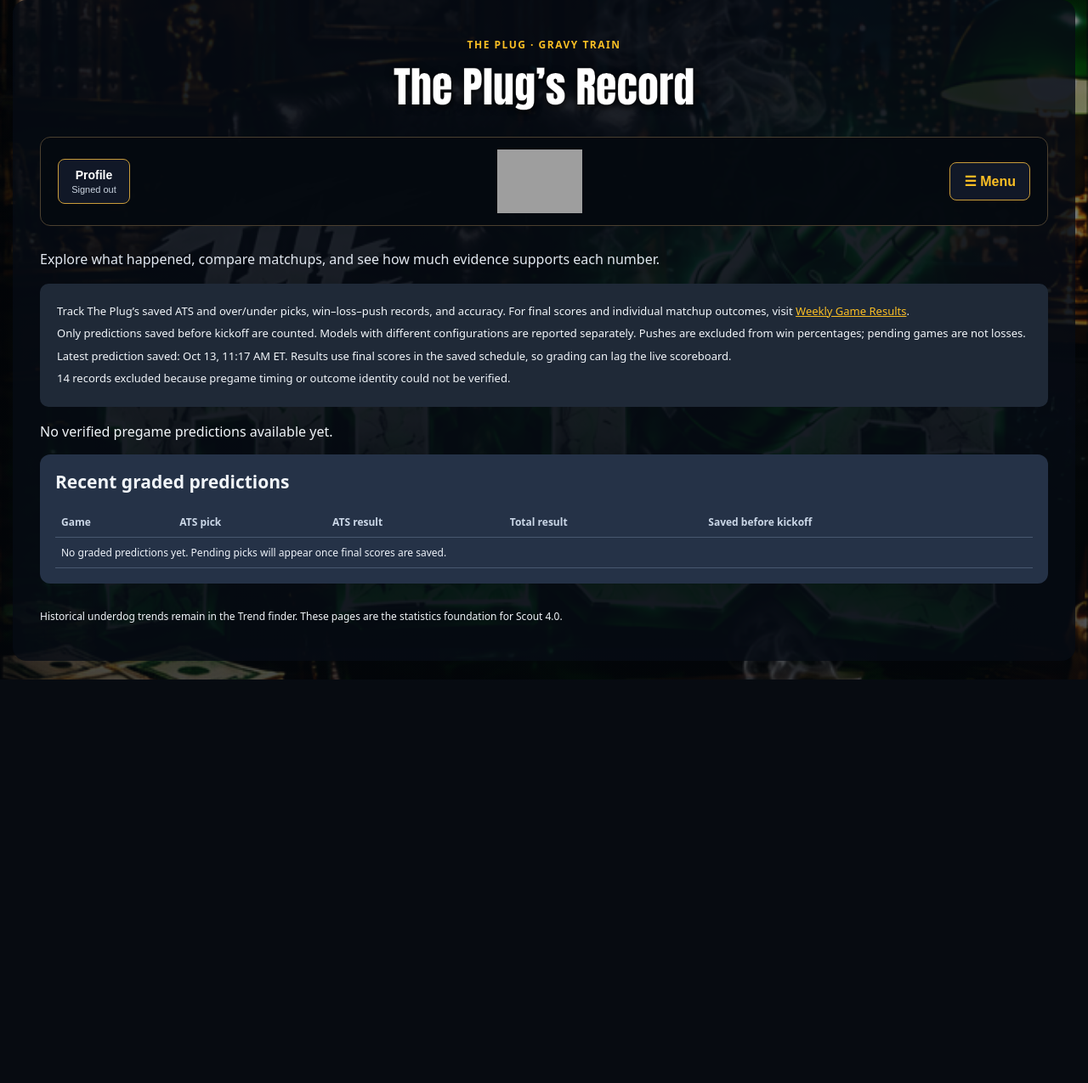
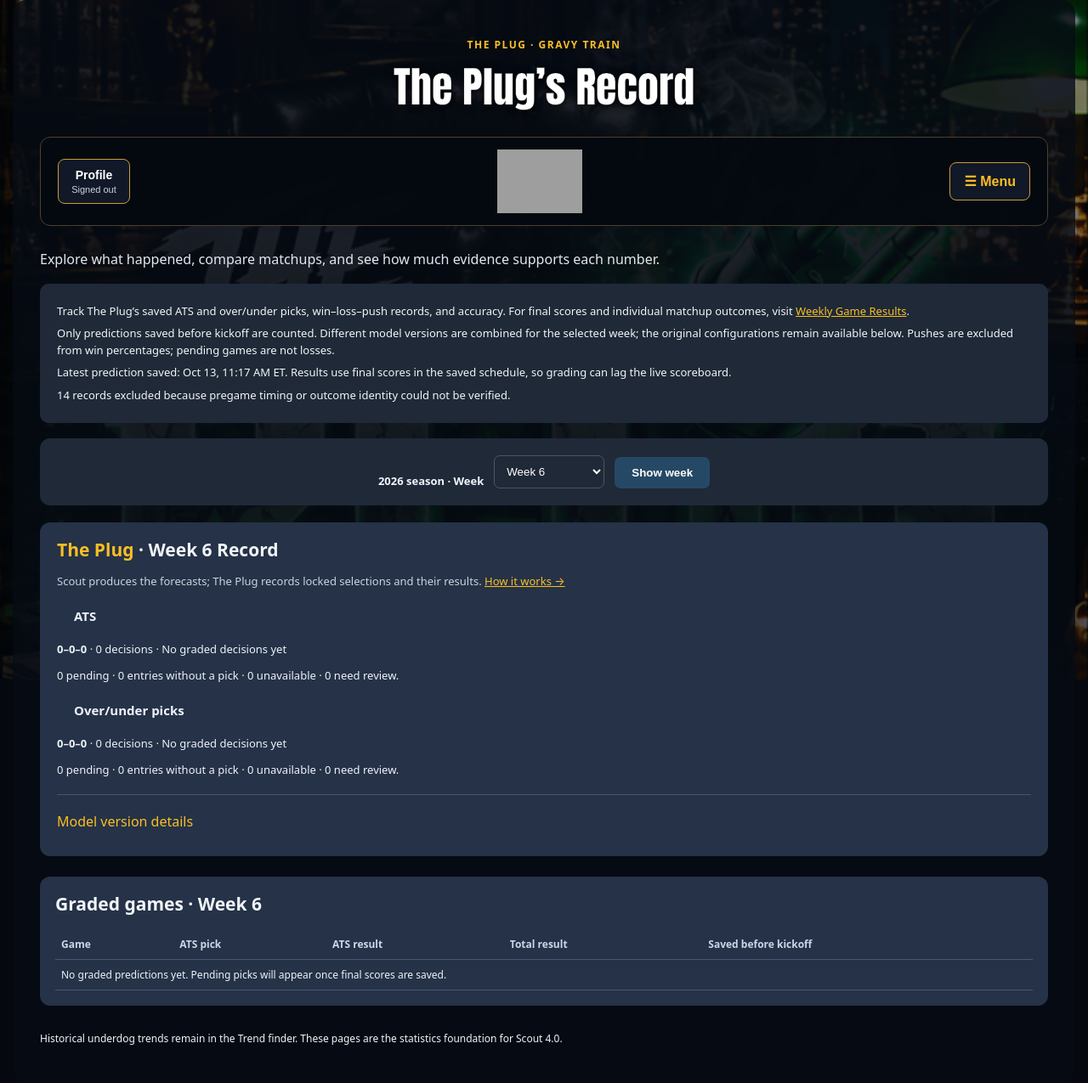
Before and after one commit to leorezendes-cloud/Trend-Finder, a Flask app: page /predictions/results in a window 1280 px wide. Shown: the whole page at 85% size. Before the commit the page ends 800 px from the top, so only its background shows below. Run offline with Flask 3, Linux system fonts and the light colour scheme; some libraries are stand-ins or nearby versions; grey boxes are pictures that could not be loaded.

Commit message:
Improve weekly results layout and prediction records

```diff
--- a/fan_views.py
+++ b/fan_views.py
@@ -446,9 +446,56 @@ def prediction_performance(records, schedule):
     return list(groups.values()), sorted(graded,key=lambda r:r['date'],reverse=True)[:10], excluded
 
 
+def combine_prediction_groups(groups):
+    """A weekly scoreboard is one card; preserve configuration cohorts for audit."""
+    result = {}
+    for market in ('ats', 'totals'):
+        counts = {status: sum(group[market].get(status, 0) for group in groups)
+                  for status in ('Win', 'Loss', 'Push', 'Pending', 'No Call',
+                                 'Unavailable', 'Review needed')}
+        counts['decisions'] = counts['Win'] + counts['Loss']
+        counts['rate'] = 100 * counts['Win'] / counts['decisions'] if counts['decisions'] else None
+        result[market] = counts
+    return result
+
+
 @bp.get('/predictions/results')
 def prediction_results():
+    from flask import request
+    from site_week import active_week
     records = [json.loads(p.read_text()) for p in (ROOT / 'data/scout4/blend/predictions').glob('*.json')]
-    groups, recent, excluded = prediction_performance(records, effective_rows(read_csv(ROOT / 'nfl_games.csv'),ROOT/'nfl_games.csv'))
-    return render_template('prediction_results.html', groups=groups, recent=recent,
+    path = ROOT / 'nfl_games.csv'
+    original_schedule = read_csv(path)
+    schedule = effective_rows(original_schedule, path)
+    saved_weeks = set()
+    for record in records:
+        try:
+            season, week = int(record['season']), int(record['week'])
+            if 1 <= week <= 18:
+                saved_weeks.add((season, week))
+        except (KeyError, TypeError, ValueError):
+            continue
+    current = active_week(original_schedule)
+    if saved_weeks:
+        season = current[0] if current and any(year == current[0] for year, _ in saved_weeks) else max(year for year, _ in saved_weeks)
+        weeks = sorted(week for year, week in saved_weeks if year == season)
+        default_week = current[1] if current and current[0] == season and current[1] in weeks else weeks[-1]
+    else:
+        season, weeks, default_week = (current[0] if current else None), [], None
+    selection = request.args.get('week')
+    if selection is not None:
+        try:
+            selected_week = int(selection)
+        except (TypeError, ValueError):
+            abort(400, description='Invalid week.')
+        if selected_week not in weeks:
+            abort(400, description='No saved predictions for that week.')
+    else:
+        selected_week = default_week
+    selected_records = [r for r in records if str(r.get('season')) == str(season)
+                        and str(r.get('week')) == str(selected_week)] if selected_week is not None else []
+    groups, recent, excluded = prediction_performance(selected_records, schedule)
+    return render_template('prediction_results.html', groups=groups,
+                           summary=combine_prediction_groups(groups), recent=recent,
+                           season=season, weeks=weeks, selected_week=selected_week,
                            excluded=excluded, freshness=data_freshness())
--- a/static/scout4.css
+++ b/static/scout4.css
@@ -340,3 +340,21 @@
 /* Keep source-note links readable on the shared dark theme. */
 .stats-note a { color: #fbbf24; }
 .stats-note summary { font-weight: 700; cursor: pointer; }
+
+/* One consolidated weekly record with a compact week picker. */
+.scout4 .prediction-week-selector {
+    display: flex; align-items: end; justify-content: center; gap: 12px;
+    margin: 16px 0 20px; flex-wrap: wrap;
+}
+.scout4 .prediction-week-selector label {min-width: 0; color: #f1f5f9;}
+.scout4 .prediction-week-selector select {min-width: 130px;}
+.scout4 .prediction-week-selector button {width: auto;}
+.scout4 .prediction-week-record {padding: 18px 20px;}
+.scout4 .prediction-week-record h2 {margin: 0 0 14px;}
+.scout4 .prediction-week-description {color: #cbd5e1;}
+.scout4 .prediction-version-details {margin: 18px 0 4px; border-top: 1px solid #475569; padding-top: 12px;}
+.scout4 .prediction-version-details summary {padding: 8px 0; color: #fbbf24;}
+@media (max-width: 600px) {
+    .scout4 .prediction-week-selector {align-items: stretch;}
+    .scout4 .prediction-week-selector select {flex: 1;}
+}
--- a/templates/prediction_results.html
+++ b/templates/prediction_results.html
@@ -1,11 +1,22 @@
 {% extends 'scout4_base.html' %}
 {% block title %}The Plug’s Record{% endblock %}{% block heading %}The Plug’s Record{% endblock %}
 {% block filter_form %}{% endblock %}
-{% block data_notes %}<aside class="stats-note"><p>Track The Plug’s saved ATS and over/under picks, win–loss–push records, and accuracy. For final scores and individual matchup outcomes, visit <a href="{{ url_for('sunday_results_page') }}">Weekly Game Results</a>.</p><p>Only predictions saved before kickoff are counted. Models with different configurations are reported separately. Pushes are excluded from win percentages; pending games are not losses.</p><p>Latest prediction saved: {{ freshness.predictions|eastern_time if freshness.predictions else 'None yet' }}. Results use final scores in the saved schedule, so grading can lag the live scoreboard.</p>{% if excluded %}<p>{{ excluded }} records excluded because pregame timing or outcome identity could not be verified.</p>{% endif %}</aside>{% endblock %}
+{% block data_notes %}<aside class="stats-note"><p>Track The Plug’s saved ATS and over/under picks, win–loss–push records, and accuracy. For final scores and individual matchup outcomes, visit <a href="{{ url_for('sunday_results_page') }}">Weekly Game Results</a>.</p><p>Only predictions saved before kickoff are counted. Different model versions are combined for the selected week; the original configurations remain available below. Pushes are excluded from win percentages; pending games are not losses.</p><p>Latest prediction saved: {{ freshness.predictions|eastern_time if freshness.predictions else 'None yet' }}. Results use final scores in the saved schedule, so grading can lag the live scoreboard.</p>{% if excluded %}<p>{{ excluded }} records excluded because pregame timing or outcome identity could not be verified.</p>{% endif %}</aside>{% endblock %}
 {% block content %}
 {% if config.get('EXPERT_BETA_ENABLED') %}<p><a href="{{ url_for('expert_beta.archive') }}">Prediction archive →</a></p>{% endif %}
 
-{% for group in groups %}<section class="stats-card matchup-panel"><h2><span class="prediction-brand">The Plug</span> powered by Scout 4.0</h2><details><summary>Model version details</summary><p>{{ group.version }} · Configuration {{ group.configuration[:12] }}</p></details>
-{% for name,label in [('ats','ATS'),('totals','Over/under picks')] %}{% set result=group[name] %}<h3>{{ label }}</h3><p><strong>{{ result.get('Win',0) }}–{{ result.get('Loss',0) }}–{{ result.get('Push',0) }}</strong> · {{ result.decisions }} decisions{% if result.rate is not none %} · {{ result.rate|stat }}% wins{% else %} · No graded decisions yet{% endif %}</p><p>{{ result.get('Pending',0) }} pending · {{ result.get('No Call',0) }} older entries without a pick · {{ result.get('Unavailable',0) }} unavailable · {{ result.get('Review needed',0) }} need review.</p>{% endfor %}</section>{% else %}<p>No verified pregame predictions available yet.</p>{% endfor %}
-<section class="stats-card matchup-panel"><h2>Recent graded predictions</h2><div class="table-scroll"><table><thead><tr><th>Game</th><th>ATS pick</th><th>ATS result</th><th>Total result</th><th>Saved before kickoff</th></tr></thead><tbody>{% for row in recent %}<tr><td><a href="{{ url_for('fans.matchup',game_id=row.id) }}">{{ row.away }} @ {{ row.home }}</a></td><td>{{ row.pick or 'No pick recorded' }}</td><td>{{ 'Not graded' if row.ats=='No Call' else row.ats }}</td><td>{{ 'Not graded' if row.total=='No Call' else row.total }}</td><td>{{ row.saved|eastern_time }}</td></tr>{% else %}<tr><td colspan="5">No graded predictions yet. Pending picks will appear once final scores are saved.</td></tr>{% endfor %}</tbody></table></div></section>
+{% if weeks %}
+<form method="get" action="{{ url_for('fans.prediction_results') }}" class="prediction-week-selector stats-filters">
+<label for="prediction-week">{{ season }} season · Week</label>
+<select id="prediction-week" name="week">{% for week in weeks %}<option value="{{ week }}"{% if week==selected_week %} selected{% endif %}>Week {{ week }}</option>{% endfor %}</select>
+<button type="submit">Show week</button>
+</form>
+<section class="stats-card matchup-panel prediction-week-record">
+<h2><span class="prediction-brand">The Plug</span> · Week {{ selected_week }} Record</h2>
+<p class="prediction-week-description">Scout produces the forecasts; The Plug records locked selections and their results. <a href="{{ url_for('methodology_page') }}">How it works →</a></p>
+{% for name,label in [('ats','ATS'),('totals','Over/under picks')] %}{% set result=summary[name] %}<h3>{{ label }}</h3><p><strong>{{ result.get('Win',0) }}–{{ result.get('Loss',0) }}–{{ result.get('Push',0) }}</strong> · {{ result.decisions }} decisions{% if result.rate is not none %} · {{ result.rate|stat }}% wins{% else %} · No graded decisions yet{% endif %}</p><p>{{ result.get('Pending',0) }} pending · {{ result.get('No Call',0) }} entries without a pick · {{ result.get('Unavailable',0) }} unavailable · {{ result.get('Review needed',0) }} need review.</p>{% endfor %}
+<details class="prediction-version-details"><summary>Model version details</summary><p>Each saved pick is evaluated against its original captured line. Weekly totals combine saved model configurations; the predictions themselves are unchanged.</p>{% for group in groups %}<p>{{ group.version }} · Configuration {{ group.configuration[:12] }} · ATS {{ group.ats.get('Win',0) }}–{{ group.ats.get('Loss',0) }}–{{ group.ats.get('Push',0) }} · O/U {{ group.totals.get('Win',0) }}–{{ group.totals.get('Loss',0) }}–{{ group.totals.get('Push',0) }}</p>{% endfor %}</details>
+</section>
+{% else %}<p>No verified pregame predictions available yet.</p>{% endif %}
+<section class="stats-card matchup-panel"><h2>Graded games{% if selected_week is not none %} · Week {{ selected_week }}{% endif %}</h2><div class="table-scroll"><table><thead><tr><th>Game</th><th>ATS pick</th><th>ATS result</th><th>Total result</th><th>Saved before kickoff</th></tr></thead><tbody>{% for row in recent %}<tr><td><a href="{{ url_for('fans.matchup',game_id=row.id) }}">{{ row.away }} @ {{ row.home }}</a></td><td>{{ row.pick or 'No pick recorded' }}</td><td>{{ 'Not graded' if row.ats=='No Call' else row.ats }}</td><td>{{ 'Not graded' if row.total=='No Call' else row.total }}</td><td>{{ row.saved|eastern_time }}</td></tr>{% else %}<tr><td colspan="5">No graded predictions yet. Pending picks will appear once final scores are saved.</td></tr>{% endfor %}</tbody></table></div></section>
 {% endblock %}
--- a/templates/sunday_results.html
+++ b/templates/sunday_results.html
@@ -13,6 +13,7 @@
 </head>
 <body>
      {% include '_site_navigation.html' %}
+<main class="weekly-results-main">
 
 <h1>🏈 Weekly Game Results 🚂</h1>
 <p class="weekly-results-note">See final scores and individual matchup outcomes for the selected week, including saved Plug picks. For prediction accuracy and win–loss–push records by model, visit <a href="{{ url_for('fans.prediction_results') }}">The Plug’s Record</a>.</p>
@@ -135,5 +136,6 @@
 {% endif %}
 
 </details>
+</main>
 </body>
 </html>
```
Also changed, not shown: static/weekly_results.css (+11 -0 lines).
